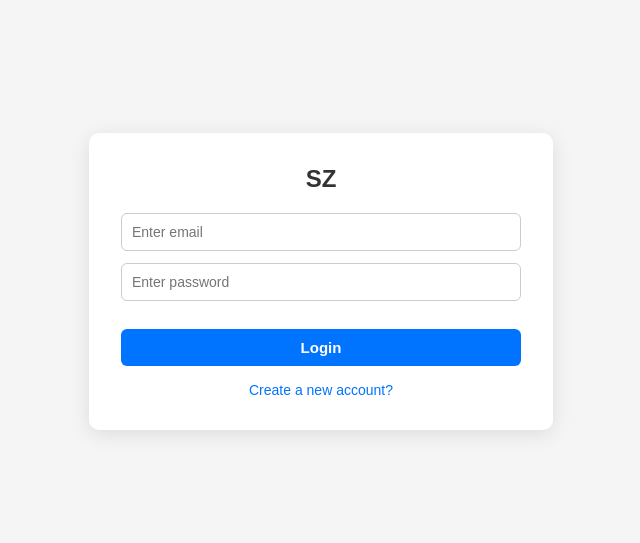
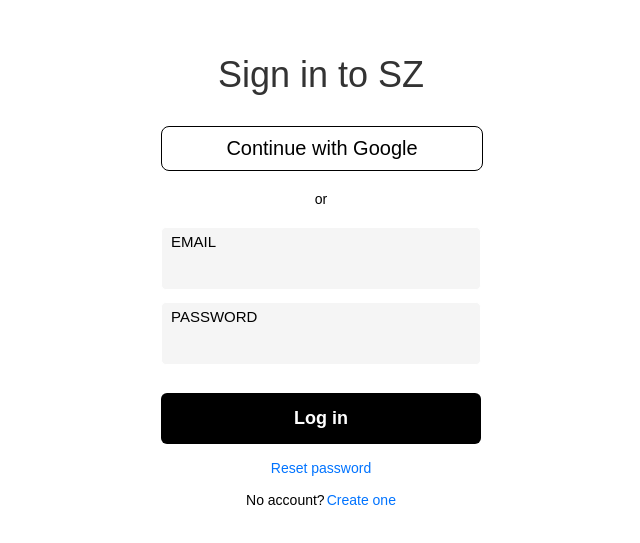
Before and after one commit to BhishanSharma/stream-clone, a React (Vite) app: page /login in a window 1280 px wide. Shown: the part 119-662 px from the top of the page, without its empty margins (319-959 px from the left). Built offline with nearby package versions, Linux system fonts and the light colour scheme.

Commit message:
login page ui

```diff
--- a/src/pages/Auth/Login.jsx
+++ b/src/pages/Auth/Login.jsx
@@ -33,37 +33,71 @@ function Login() {
   const styles = {
     body: {
       minHeight: '100vh',
-      backgroundColor: '#f5f5f5',
+      backgroundColor: '#fff',
       display: 'flex',
       justifyContent: 'center',
       alignItems: 'center',
       fontFamily: 'Arial, sans-serif',
     },
     container: {
-      backgroundColor: '#fff',
-      padding: '32px',
-      borderRadius: '10px',
-      boxShadow: '0 4px 20px rgba(0, 0, 0, 0.1)',
       width: '100%',
-      maxWidth: '400px',
+      maxWidth: '25vw',
     },
     header: {
       textAlign: 'center',
-      fontSize: '24px',
-      marginBottom: '20px',
+      fontSize: '36px',
+      marginBottom: '30px',
       color: '#333',
+      fontWeight: 200,
+    },
+    google: {
+      width: '100%',
+      display: 'flex',
+      padding: '10px 0',
+      textAlign: 'center',
+      justifyContent: 'center',
+      color: 'black',
+      fontSize: '20px',
+      fontWeight: '400',
+      border: '1px solid black',
+      borderRadius: '8px',
+      cursor: 'pointer'
+    },
+    span: {
+      display: 'flex',
+      width: '100%',
+      justifyContent: 'center',
+      color: 'black',
+      margin: '20px 0',
+      fontSize: '14px'
     },
     inputBox: {
       display: 'flex',
       flexDirection: 'column',
       gap: '12px',
     },
+    field:{
+      display: 'flex',
+      flexDirection: 'column',
+      backgroundColor: '#f5f5f5',
+      borderRadius: '5px',
+      border: '1px solid white',
+      padding: '5px 5px',
+      gap: '5px'
+    },
+    label:{
+      margin: '0 4px',
+      fontSize: '15px',
+      color: 'black'
+    },
     input: {
-      padding: '10px',
+      padding: '5px 0px 3px 5px',
       borderRadius: '6px',
-      border: '1px solid #ccc',
-      fontSize: '14px',
+      fontSize: '18px',
       outline: 'none',
+      border: 'none',
+      backgroundColor: 'transparent',
+      color: 'black'
     },
     error: {
       color: 'red',
@@ -72,60 +106,77 @@ function Login() {
       marginBottom: '4px',
     },
     button: {
-      padding: '10px',
-      backgroundColor: '#0073ff',
+      padding: '15px',
+      backgroundColor: '#000',
       color: '#fff',
       border: 'none',
       borderRadius: '6px',
       fontWeight: 'bold',
-      fontSize: '15px',
-      marginTop: '16px',
+      fontSize: '18px',
+      margin: '16px 0',
       cursor: 'pointer',
     },
     link: {
-      marginTop: '16px',
+      fontSize: '14px',
       display: 'block',
       textAlign: 'center',
-      fontSize: '14px',
       textDecoration: 'none',
       color: '#0073ff',
     },
+    create:{
+      fontSize: '14px',
+      color: 'black',
+      marginTop: '16px',
+      display: 'flex',
+      alignItems: 'center',
+      justifyContent: 'center',
+      gap: '2px'
+    }
   };
 
   return (
     <div style={styles.body}>
       <div style={styles.container}>
-        <h3 style={styles.header}>SZ</h3>
+        <h3 style={styles.header}>Sign in to SZ</h3>
+        <div style={styles.google}>
+          Continue with Google
+        </div>
+        <span style={styles.span}>or</span>
         <div style={styles.inputBox}>
+          <div className="email" style={styles.field} onMouseEnter={(e) => (e.currentTarget.style.border = "1px solid black")}
+      onMouseLeave={(e) => (e.currentTarget.style.border = "1px solid white")}>
+            <label htmlFor="email" style={styles.label}>EMAIL</label>
             <input
               type='email'
               name='email'
-            placeholder='Enter email'
               value={formData.email}
               onChange={handleChange}
               style={styles.input}
             />
             {errors.email && <p style={styles.error}>{errors.email}</p>}
-
+          </div>
+          <div className="password" style={styles.field} onMouseEnter={(e) => (e.currentTarget.style.border = "1px solid black")}
+      onMouseLeave={(e) => (e.currentTarget.style.border = "1px solid white")}>
+            <label htmlFor="password"style={styles.label}>PASSWORD</label>
             <input
               type='password'
               name='password'
-            placeholder='Enter password'
               value={formData.password}
               onChange={handleChange}
               style={styles.input}
             />
             {errors.password && <p style={styles.error}>{errors.password}</p>}
+          </div>
 
           <input
             type="submit"
-            value="Login"
+            value="Log in"
             onClick={verifyDetails}
             style={styles.button}
           />
         </div>
-
-        <Link to="/signup" style={styles.link}>Create a new account?</Link>
+        <Link to="/signup" style={styles.link}>Reset password</Link>
+        <span style={styles.create}>No account?<Link to="/signup" style={styles.link}>Create one</Link></span>
       </div>
     </div>
   );
```
Lines whose indentation alone changed are shown as unchanged.
